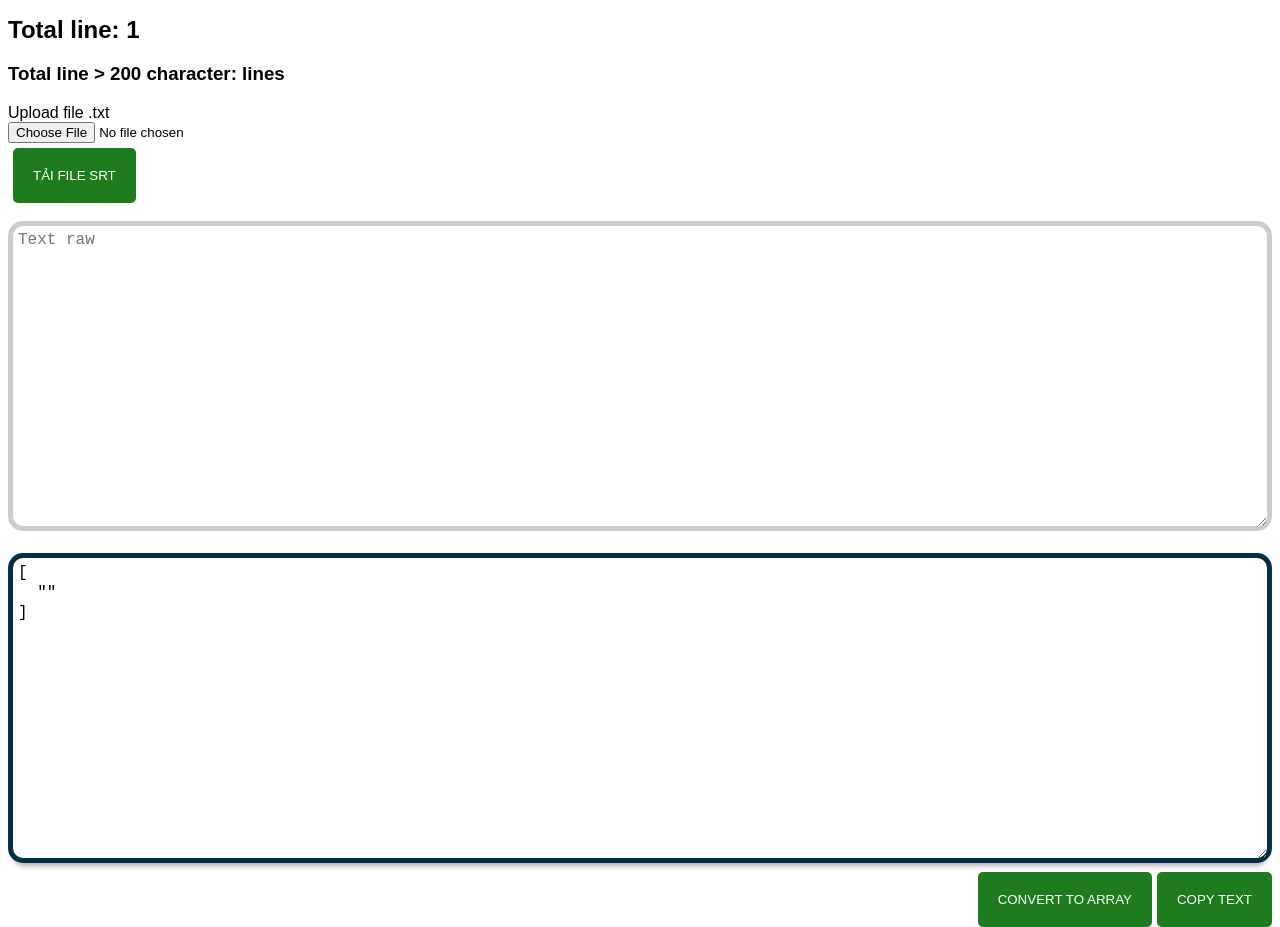
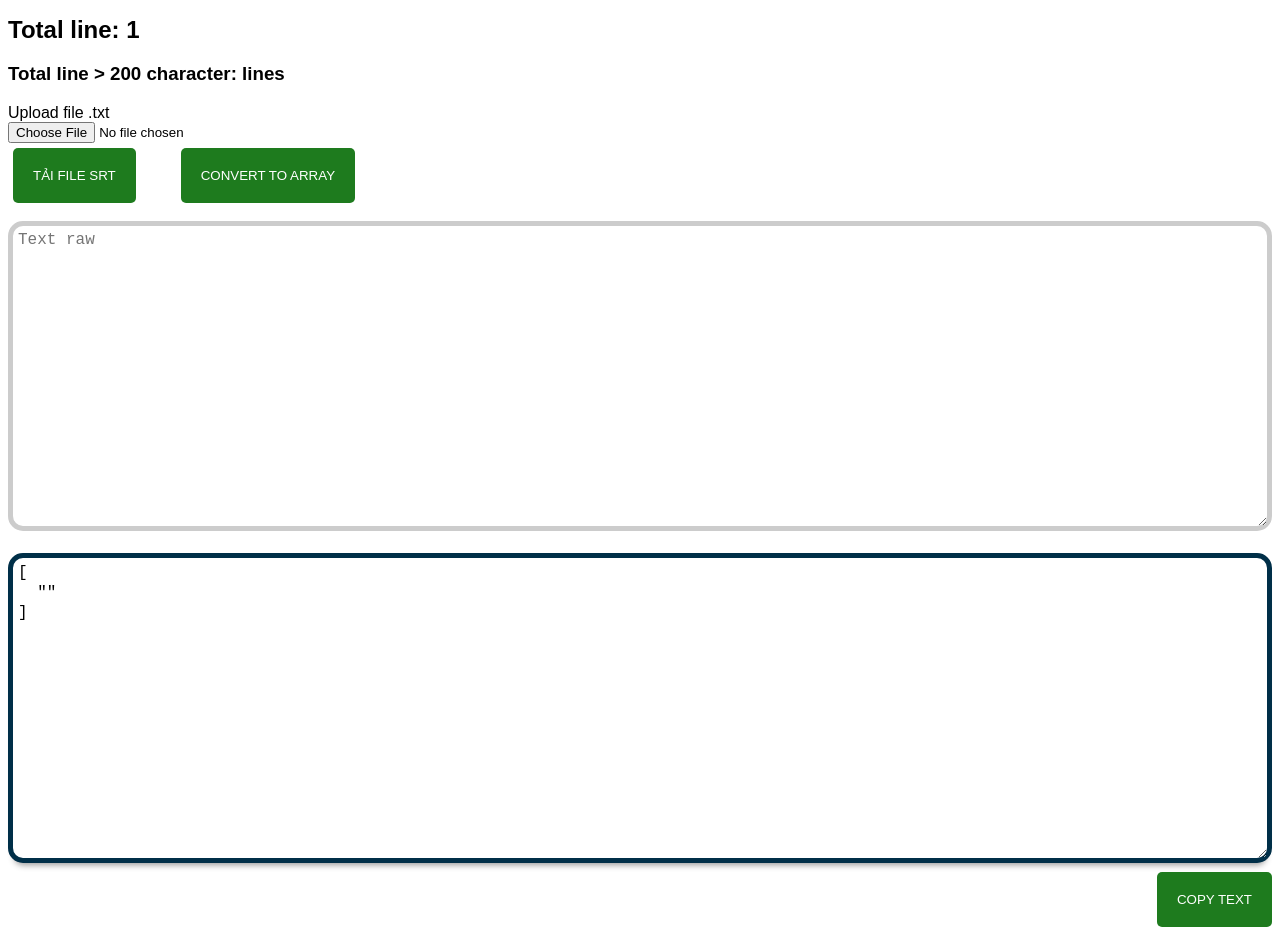
Before and after one commit to huylinh620/xu_ly_sub, a plain HTML site: page index.html in a window 1280 px wide. Shown: the part 57-984 px from the top of the page. Drawn offline with Linux system fonts and the light colour scheme.

Commit message:
fix logic

```diff
--- a/index.html
+++ b/index.html
@@ -11,7 +11,8 @@
     <div class="check-syntax-error"></div>
     <span>Upload file .txt</span><br>
     <input type="file" id="fileInput" accept=".txt" onchange="uploadFile()">
-    &nbsp;&nbsp;&nbsp;&nbsp;&nbsp;&nbsp;&nbsp;<button id="download" class="copyButton" style="clear:both; float: none;">Tải file SRT</button>
+    &nbsp;&nbsp;&nbsp;&nbsp;&nbsp;&nbsp;&nbsp;<button id="download" class="copyButton" style="clear:both; float: none;">Tải file SRT</button>&nbsp;&nbsp;&nbsp;&nbsp;&nbsp;&nbsp;&nbsp;&nbsp;&nbsp;<button style="clear:both; float: none;" id="convert-to-array" class="copyButton" onclick=" removeLines()">Convert to Array</button>
+
     <br><br>
     <div id="div10">
         <textarea id="textBox" name="text"
@@ -28,7 +29,6 @@
             <button class="copyButton" id="colorGreen" onclick="copy()">Copy<span class="hide"> Text</span></button>
         </div>
     </div>
-    <button id="clearText" class="copyButton">Convert to Array</button>
     <div id="snackbar">Copied Text!</div>
     <div id="snackbarFail">No Text Entered!</div>
 <script src="script.js" defer></script>
```
